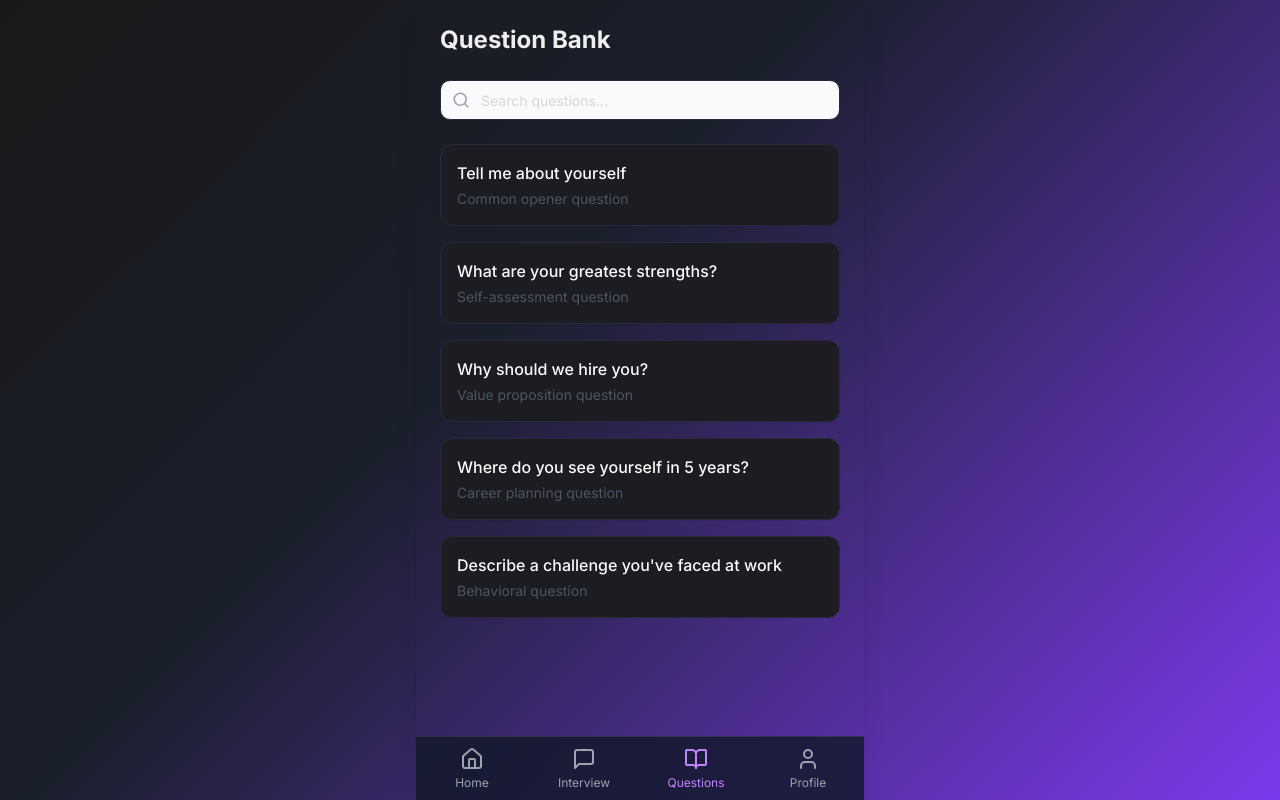
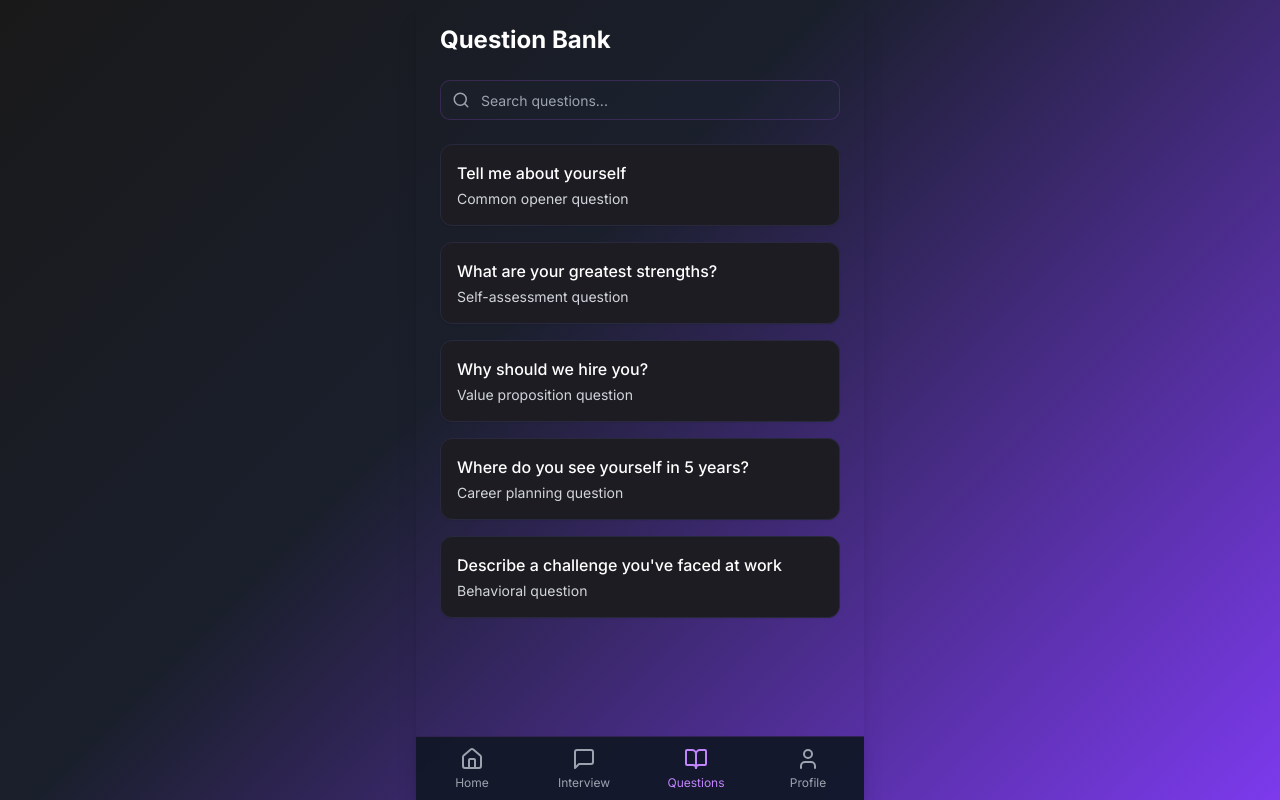
Before and after one commit to melijah1/interview-ace-ai-ready, a React (Vite) app: page /questions in a window 1280 px wide. Built offline with nearby package versions, Linux system fonts and the light colour scheme.

Commit message:
Refine UI and improve visual consistency
- Enhanced box outlines for better visibility.
- Reviewed and adjusted UI elements for improved visual flow and seamless integration.

```diff
--- a/src/components/Layout.tsx
+++ b/src/components/Layout.tsx
@@ -6,7 +6,7 @@ const Layout = () => {
   return (
     <div className="mobile-container relative pb-16">
       <Outlet />
-      <nav className="fixed bottom-0 left-0 right-0 max-w-md mx-auto bg-gray-900/80 backdrop-blur-lg border-t border-white/10 h-16 flex items-center justify-around">
+      <nav className="fixed bottom-0 left-0 right-0 max-w-md mx-auto bg-gray-900/95 backdrop-blur-lg border-t border-purple-500/20 h-16 flex items-center justify-around shadow-lg">
         <NavTab to="/home" icon={<Home size={24} />} label="Home" />
         <NavTab to="/mock-interview" icon={<MessageSquare size={24} />} label="Interview" />
         <NavTab to="/questions" icon={<BookOpen size={24} />} label="Questions" />
@@ -26,7 +26,11 @@ const NavTab = ({ to, icon, label }: { to: string; icon: React.ReactNode; label:
         }`
       }
     >
-      {icon}
+      <div className={({ isActive }: { isActive: boolean }) =>
+        isActive ? "bg-purple-500/20 p-1.5 rounded-full" : "p-1.5"
+      }>
+        {icon}
+      </div>
       <span className="text-xs mt-1">{label}</span>
     </NavLink>
   );
--- a/src/components/ui/globals.css
+++ b/src/components/ui/globals.css
@@ -33,6 +33,13 @@
   background-color: rgba(30, 30, 40, 0.7);
   backdrop-filter: blur(10px);
   border: 1px solid rgba(255, 255, 255, 0.1);
+  box-shadow: 0 4px 15px rgba(0, 0, 0, 0.3);
+  transition: all 0.2s ease;
+}
+
+.dark-card:hover {
+  border-color: rgba(124, 58, 237, 0.3);
+  box-shadow: 0 4px 20px rgba(124, 58, 237, 0.2);
 }
 
 .text-light {
--- a/src/index.css
+++ b/src/index.css
@@ -58,4 +58,16 @@
   .gradient-blue {
     @apply bg-gradient-to-r from-interview-blue to-interview-purple;
   }
+
+  input, textarea, select {
+    @apply bg-gray-800/40 border-purple-500/20 text-white;
+  }
+
+  button {
+    @apply transition-all duration-200;
+  }
+
+  .card {
+    @apply transition-all duration-200;
+  }
 }
--- a/src/pages/Questions.tsx
+++ b/src/pages/Questions.tsx
@@ -6,51 +6,56 @@ import { Search } from "lucide-react";
 const Questions = () => {
   return (
     <div className="p-6">
-      <h1 className="text-2xl font-bold mb-6">Question Bank</h1>
+      <h1 className="text-2xl font-bold mb-6 text-white">Question Bank</h1>
 
       <div className="relative mb-6">
         <Search className="absolute left-3 top-1/2 transform -translate-y-1/2 text-gray-400" size={18} />
-        <Input placeholder="Search questions..." className="pl-10" />
+        <Input
+          placeholder="Search questions..."
+          className="pl-10 bg-opacity-20 bg-gray-800 border-purple-500/20 placeholder:text-gray-400 text-white"
+        />
       </div>
 
       <div className="space-y-4">
-        <Card className="hover:shadow-md transition-shadow cursor-pointer">
-          <CardContent className="p-4">
-            <h3 className="font-medium">Tell me about yourself</h3>
-            <p className="text-sm text-gray-600 mt-1">Common opener question</p>
-          </CardContent>
-        </Card>
+        <QuestionCard
+          title="Tell me about yourself"
+          category="Common opener question"
+        />
 
-        <Card className="hover:shadow-md transition-shadow cursor-pointer">
-          <CardContent className="p-4">
-            <h3 className="font-medium">What are your greatest strengths?</h3>
-            <p className="text-sm text-gray-600 mt-1">Self-assessment question</p>
-          </CardContent>
-        </Card>
+        <QuestionCard
+          title="What are your greatest strengths?"
+          category="Self-assessment question"
+        />
 
-        <Card className="hover:shadow-md transition-shadow cursor-pointer">
-          <CardContent className="p-4">
-            <h3 className="font-medium">Why should we hire you?</h3>
-            <p className="text-sm text-gray-600 mt-1">Value proposition question</p>
-          </CardContent>
-        </Card>
+        <QuestionCard
+          title="Why should we hire you?"
+          category="Value proposition question"
+        />
 
-        <Card className="hover:shadow-md transition-shadow cursor-pointer">
-          <CardContent className="p-4">
-            <h3 className="font-medium">Where do you see yourself in 5 years?</h3>
-            <p className="text-sm text-gray-600 mt-1">Career planning question</p>
-          </CardContent>
-        </Card>
+        <QuestionCard
+          title="Where do you see yourself in 5 years?"
+          category="Career planning question"
+        />
 
-        <Card className="hover:shadow-md transition-shadow cursor-pointer">
-          <CardContent className="p-4">
-            <h3 className="font-medium">Describe a challenge you've faced at work</h3>
-            <p className="text-sm text-gray-600 mt-1">Behavioral question</p>
-          </CardContent>
-        </Card>
+        <QuestionCard
+          title="Describe a challenge you've faced at work"
+          category="Behavioral question"
+        />
       </div>
     </div>
   );
 };
 
+// Extract question card to a reusable component
+const QuestionCard = ({ title, category }: { title: string; category: string }) => {
+  return (
+    <Card className="dark-card hover:border-purple-500/30 transition-all cursor-pointer">
+      <CardContent className="p-4">
+        <h3 className="font-medium text-white">{title}</h3>
+        <p className="text-sm text-gray-300 mt-1">{category}</p>
+      </CardContent>
+    </Card>
+  );
+};
+
 export default Questions;
```
